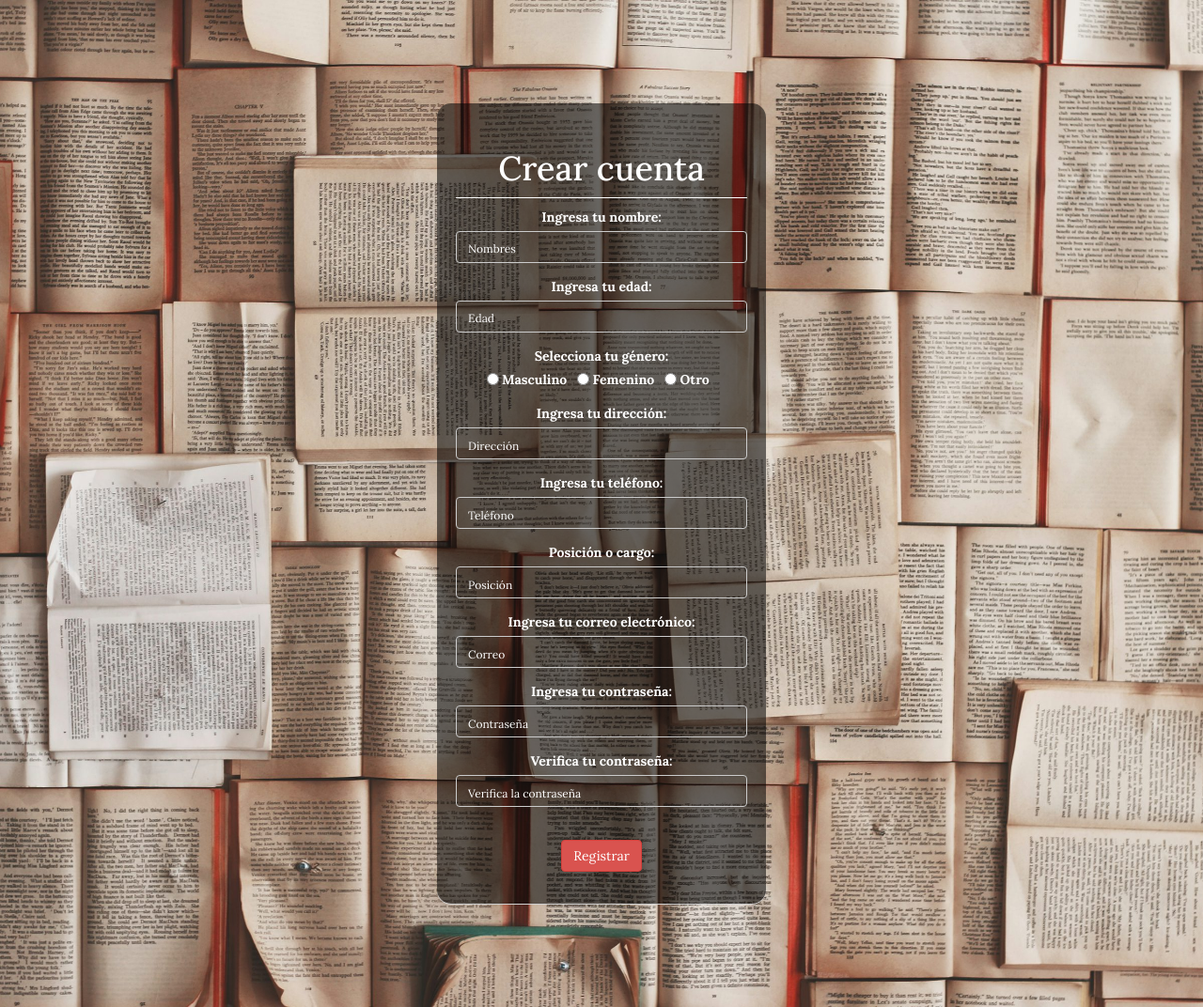
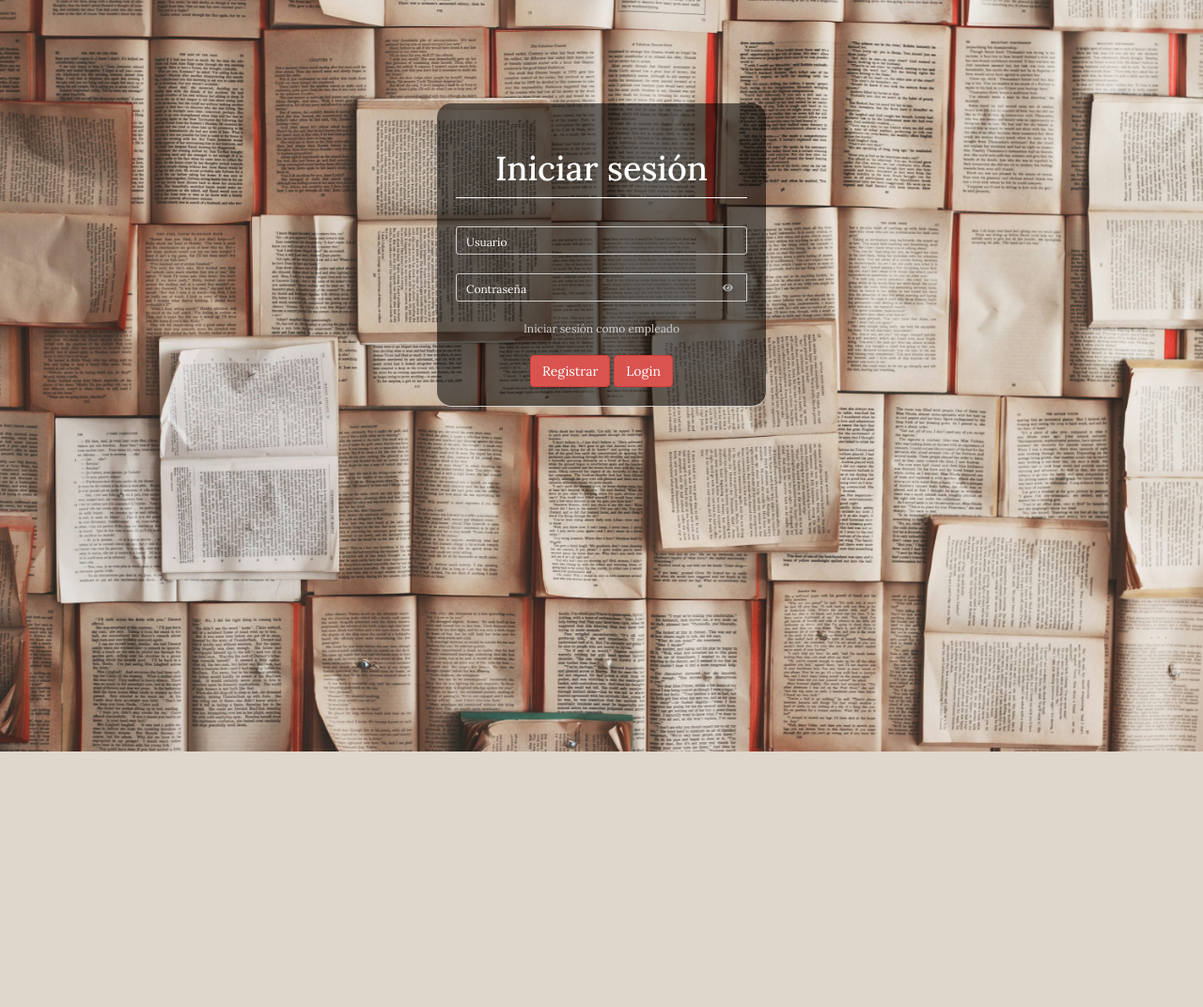
Before and after one commit to MelissaP2312/ProyectoBiblioteca, a PHP site: page /html/login.html in a window 1280 px wide. Shown: the whole page at 94% size. After the commit the page ends 800 px from the top, so only its background shows below. Run offline with PHP 8.4, Linux system fonts and the light colour scheme; some libraries are stand-ins or nearby versions.

Commit message:
Login 3/4

```diff
--- a/css/styles.css
+++ b/css/styles.css
@@ -8,6 +8,46 @@ body {
     font: normal 14px 'Lora', serif;
     font-family: 'Lora', serif !important;
 }
+
+#login-empleado {
+    all: unset;
+    color: #cfcfcf;
+    text-decoration: none;
+    font-size: 12px;
+}
+
+#login-empleado:hover {
+    color: #ffffff;
+    text-decoration: underline;
+    cursor: pointer;
+}
+
+.input-group {
+    position: relative;
+    width: 100%;
+}
+
+.input-group .form-control {
+    padding-right: 40px;
+}
+
+.input-group-text {
+    position: absolute;
+    right: 10px;
+    top: 50%;
+    transform: translateY(-50%);
+    background-color: transparent;
+    border: none;
+    cursor: pointer;
+    padding: 0;
+    padding: 5px;
+    z-index: 2;
+}
+
+.input-group-text i {
+    color: #aaa;
+}
+
 
 .container {
     padding: 110px;
--- a/html/login.html
+++ b/html/login.html
@@ -18,25 +18,34 @@
     <!-- Google font -->
     <link href="https://fonts.googleapis.com/css2?family=Lora:ital,wght@0,400..700;1,400..700&display=swap" rel="stylesheet">
     <!-- Font Awesome-->
-    <link href="//maxcdn.bootstrapcdn.com/font-awesome/4.2.0/css/font-awesome.min.css" rel="stylesheet">
+    <link href="https://cdnjs.cloudflare.com/ajax/libs/font-awesome/5.15.3/css/all.min.css" rel="stylesheet">
+
 </head>
 <body>
 
 <!-- Contenedor Vista Iniciar Sesión-->
-<div class="container" style="display: none;">
+<div id="login-container" class="container" style="display: block;">
     <div class="row justify-content-center">
         <div class="col-md-4 text-center">
             <div class="form-login"></br>
                 <h1>Iniciar sesión</h1>
                 </br>
-                <input type="text" id="userName" class="form-control input-sm chat-input" placeholder="usuario"/>
-                </br></br>
-                <input type="text" id="userPassword" class="form-control input-sm chat-input" placeholder="contraseña"/>
+                <input type="text" id="userName" class="form-control input-sm chat-input" placeholder="Usuario"/>
+                </br>
+                <div class="input-group">
+                    <input type="password" id="userPassword" class="form-control input-sm chat-input" placeholder="Contraseña"/>
+                    <span class="input-group-text" id="togglePassword">
+                        <i class="fas fa-eye"></i>
+                    </span>
+                </div>
+
+                </br>
+                <a href="loginempleados.html" id="login-empleado" >Iniciar sesión como empleado</a>
                 </br></br>
                 <div class="wrapper">
                     <span class="group-btn">
-                        <a href="#" class="btn btn-danger btn-md">Registrar <i class="fa fa-sign-in"></i></a>
-                        <a href="#" class="btn btn-danger btn-md">Login <i class="fa fa-sign-in"></i></a>
+                        <a class="btn btn-danger btn-md" id="registerButton">Registrar</a>
+                        <a class="btn btn-danger btn-md">Login</a>
                     </span>
                 </div>
             </div>
@@ -45,7 +54,7 @@
 </div>
 
 <!-- Contenedor Vista Registro-->
-<div class="container" style="display: block;">
+<div id="register-container" class="container" style="display: none;">
     <div class="row justify-content-center">
         <div class="col-md-4 text-center">
             <div class="form-login"></br>
@@ -94,12 +103,10 @@
                     <div class="form-group">
                         <label for="password">Ingresa tu contraseña:</label>
                         <input type="password" id="password" class="form-control" placeholder="Contraseña" required>
-                        <small id="passwordHelp" class="form-text text-muted" style="color:red;"></small>
                     </div>
                     <div class="form-group">
                         <label for="password-confirm">Verifica tu contraseña:</label>
                         <input type="password" id="password-confirm" class="form-control" placeholder="Verifica la contraseña" required>
-                        <small id="passwordMatchHelp" class="form-text text-muted" style="color:red;"></small>
                     </div>
                     <br/>
                     <div class="wrapper">
--- a/js/script.js
+++ b/js/script.js
@@ -1,37 +1,50 @@
 $(document).ready(function() {
-    $('#password').on('keyup', function() {
-        var password = $(this).val();
-        var passwordHelp = $('#passwordHelp');
+    $('.btn.btn-danger.btn-md:contains("Registrar")').on('click', function(e) {
+        $('#login-container').hide();
+        $('#register-container').show();
+    });
+
+    const passwordField = document.getElementById("userPassword");
+    const togglePassword = document.getElementById("togglePassword");
+    const icon = togglePassword.querySelector("i");
+
+    togglePassword.addEventListener("click", function() {
+        const type = passwordField.type === "password" ? "text" : "password";
+        passwordField.type = type;
+        icon.classList.toggle("fa-eye");
+        icon.classList.toggle("fa-eye-slash");
+    });
+
+    $('#password, #password-confirm').on('keyup', function() {
+        validatePasswordStrength();
+        validatePasswordsMatch();
+    });
+
+    function validatePasswordStrength() {
+        var password = $('#password').val();
+        var passwordInput = document.getElementById('password');
 
         // Expresión regular para verificar la seguridad de la contraseña
         var regex = /^(?=.*[a-z])(?=.*[A-Z])(?=.*\d)(?=.*[\W_]).{8,12}$/;
 
+        //Valida si se cumple el nivel de la contraseña
         if (!regex.test(password)) {
-            passwordHelp.text('La contraseña debe tener entre 8 y 12 caracteres, con al menos una letra mayúscula, una letra minúscula, un número y un carácter especial.');
-            $('#registerBtn').attr('disabled', true);
+            passwordInput.setCustomValidity('La contraseña debe tener entre 8 y 12 caracteres, con al menos una letra mayúscula, una letra minúscula, un número y un carácter especial.');
         } else {
-            passwordHelp.text('');
-            // Verificar si las contraseñas coinciden
-            validatePasswordsMatch();
+            passwordInput.setCustomValidity('');
         }
-    });
-
-    $('#password-confirm').on('keyup', function() {
-        // Verificar si las contraseñas coinciden
-        validatePasswordsMatch();
-    });
+    }
 
     function validatePasswordsMatch() {
         var password = $('#password').val();
         var confirmPassword = $('#password-confirm').val();
-        var passwordMatchHelp = $('#passwordMatchHelp');
+        var confirmPasswordInput = document.getElementById('password-confirm');
 
+        //Valida que las contraseñas coincidan
         if (password !== confirmPassword) {
-            passwordMatchHelp.text('Las contraseñas no coinciden.');
-            $('#registerBtn').attr('disabled', true);
+            confirmPasswordInput.setCustomValidity('Las contraseñas no coinciden.');
         } else {
-            passwordMatchHelp.text('');
-            $('#registerBtn').attr('disabled', false); // Habilitar el botón si todo está bien
+            confirmPasswordInput.setCustomValidity('');
         }
     }
 });
```
Also changed, not shown: html/loginempleados.html (added, +48 -0 lines), php/login.php (added).
